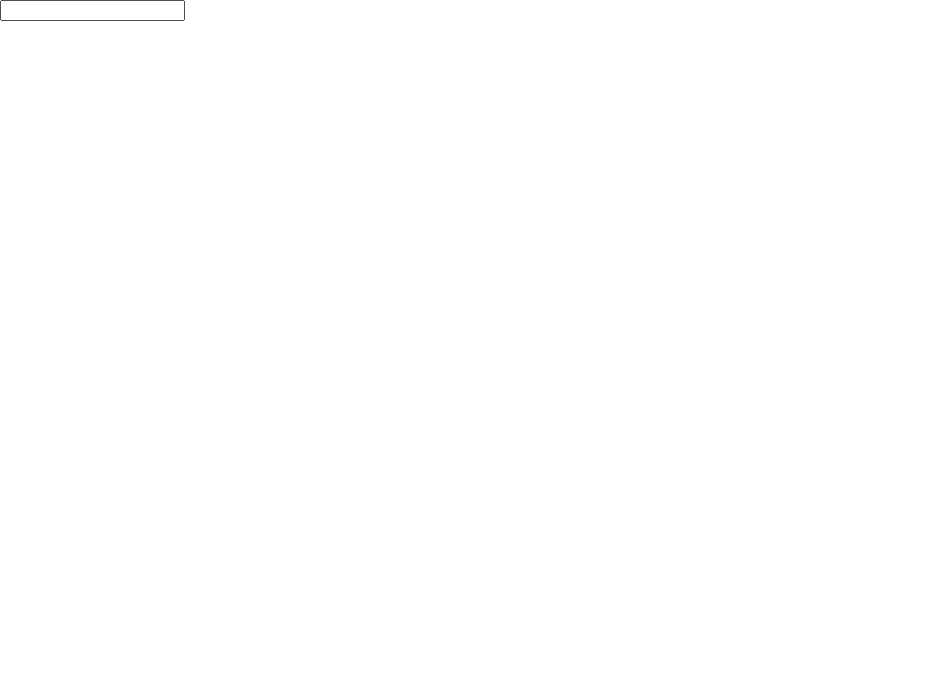
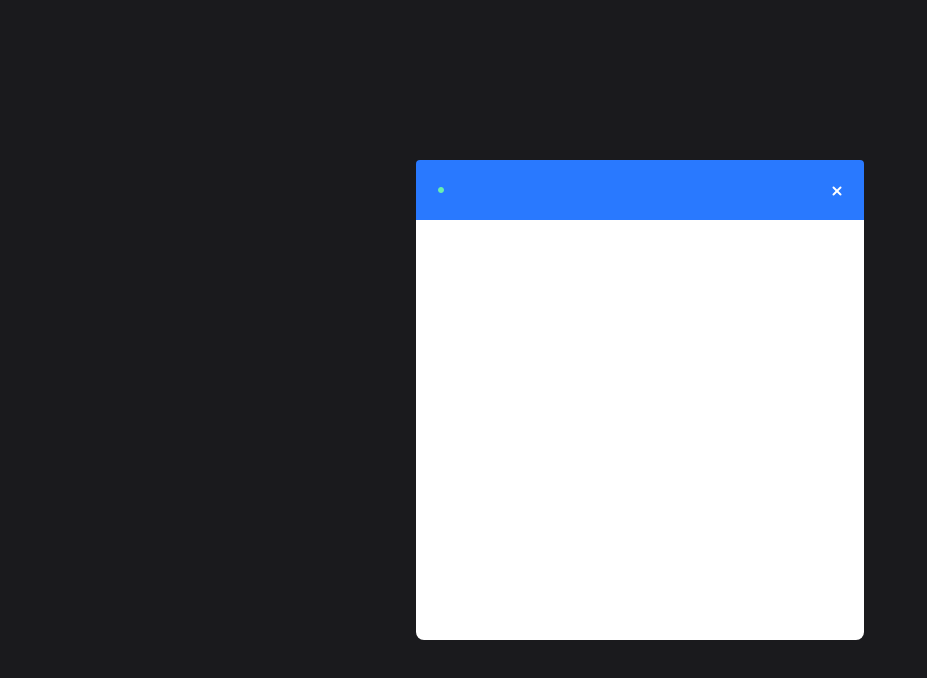
Before and after one commit to mahinsagotra/Chat-App, a React (Create React App) app in the folder client/: page /chat in a window 1280 px wide. Shown: the top 678 px of the page, without its empty margins (0-927 px from the left). Built offline with nearby package versions, Linux system fonts and the light colour scheme.

Commit message:
Add Chat-Box and Info-Bar

```diff
--- a/client/src/components/Chat/Chat.js
+++ b/client/src/components/Chat/Chat.js
@@ -1,6 +1,11 @@
 import React, { useState, useEffect } from 'react'
 import querystring from 'query-string';
 import io from 'socket.io-client';
+import InfoBar from '../InfoBar/InfoBar'
+
+//css import
+import './Chat.css';
+
 
 let socket;
 
@@ -35,23 +40,27 @@ function Chat({ location }) {
     }, [messages])
 
     //function for sending messages
-    const sendMessage = (event) => {
+    {/*const sendMessage = (event) => {
         event.preventDefault();
 
         if (message) {
             socket.emit('sendMessage', message, () => setMessage(''));
         }
-    }
+    }*/}
 
     console.log(message, messages);
 
     return (
         <div className="outerContainer">
-            <div className="container"></div>
-            <input value={message}
-                onChange={(event) => setMessage(event.target.value)}
-                onKeyPress={(event) => event.key === 'Enter' ? sendMessage(event) : null} />
-        </div>
+            <div className="container">
+                <InfoBar room={room} />
+            </div>
+            {/*
+                </div><input value={message}
+            //    onChange={(event) => setMessage(event.target.value)}
+            //    onKeyPress={(event) => event.key === 'Enter' ? sendMessage(event) : null} />
+            */}
+        </div >
     )
 }
 
--- /dev/null
+++ b/client/src/components/InfoBar/InfoBar.css
@@ -0,0 +1,28 @@
+.infoBar {
+  display: flex;
+  align-items: center;
+  justify-content: space-between;
+  background: #2979ff;
+  border-radius: 4px 4px 0 0;
+  height: 60px;
+  width: 100%;
+}
+
+.leftInnerContainer {
+  flex: 0.5;
+  display: flex;
+  align-items: center;
+  margin-left: 5%;
+  color: white;
+}
+
+.rightInnerContainer {
+  display: flex;
+  flex: 0.5;
+  justify-content: flex-end;
+  margin-right: 5%;
+}
+
+.onlineIcon {
+  margin-right: 5%;
+}
--- /dev/null
+++ b/client/src/components/InfoBar/InfoBar.js
@@ -0,0 +1,18 @@
+import React from 'react'
+import './InfoBar.css'
+import closeIcon from '../../icons/closeIcon.png'
+import onlineIcon from '../../icons/onlineIcon.png'
+
+const InfoBar = ({ room }) => (
+    <div className="infoBar">
+        <div className="leftInnerContainer">
+            <img className="onlineIcon" src={onlineIcon} alt="onlineIcon" />
+            <h3>{room}</h3>
+        </div>
+        <div className="rightInnerContainer">
+            <a href="/"><img src={closeIcon} alt="close image" /></a>
+        </div>
+    </div>
+)
+
+export default InfoBar;
```
Also changed, not shown: client/src/icons/closeIcon.png (added), client/src/icons/onlineIcon.png (added).
